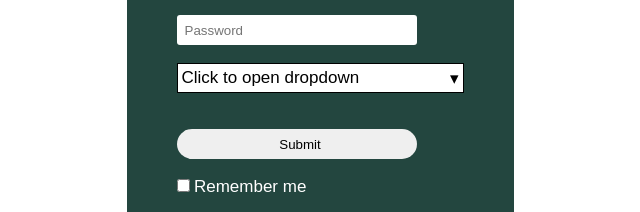
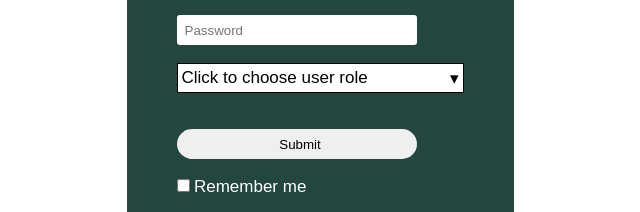
Before and after one commit to GundaPriyanka/Alumni-Portal, a plain HTML site: page login.html in a window 1280 px wide. Shown: the part 246-458 px from the top of the page, 320-960 px from the left. Drawn offline with Linux system fonts and the light colour scheme.

Commit message:
Update login.html

```diff
--- a/login.html
+++ b/login.html
@@ -43,7 +43,7 @@
                 <br><br>
                 <div class="container">
                   <input type="checkbox" class="select-checkbox" id="c1">
-                  <label for="c1" class="select-label">Click to open dropdown</label>
+                  <label for="c1" class="select-label">Click to choose user role</label>
                   <div class="select-wrap">
                      <ul class="select">
                        <li><a href="institution.html" title="First">NSTI</a></li><br>
```
